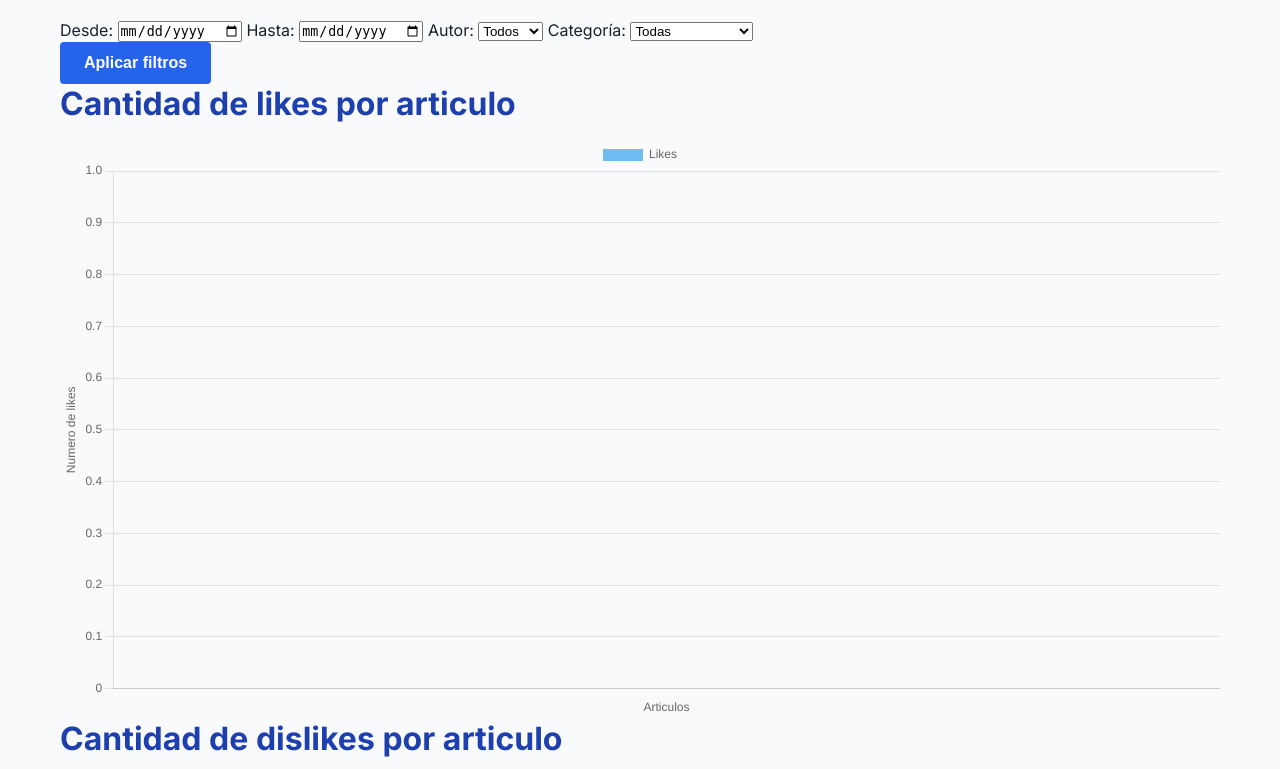
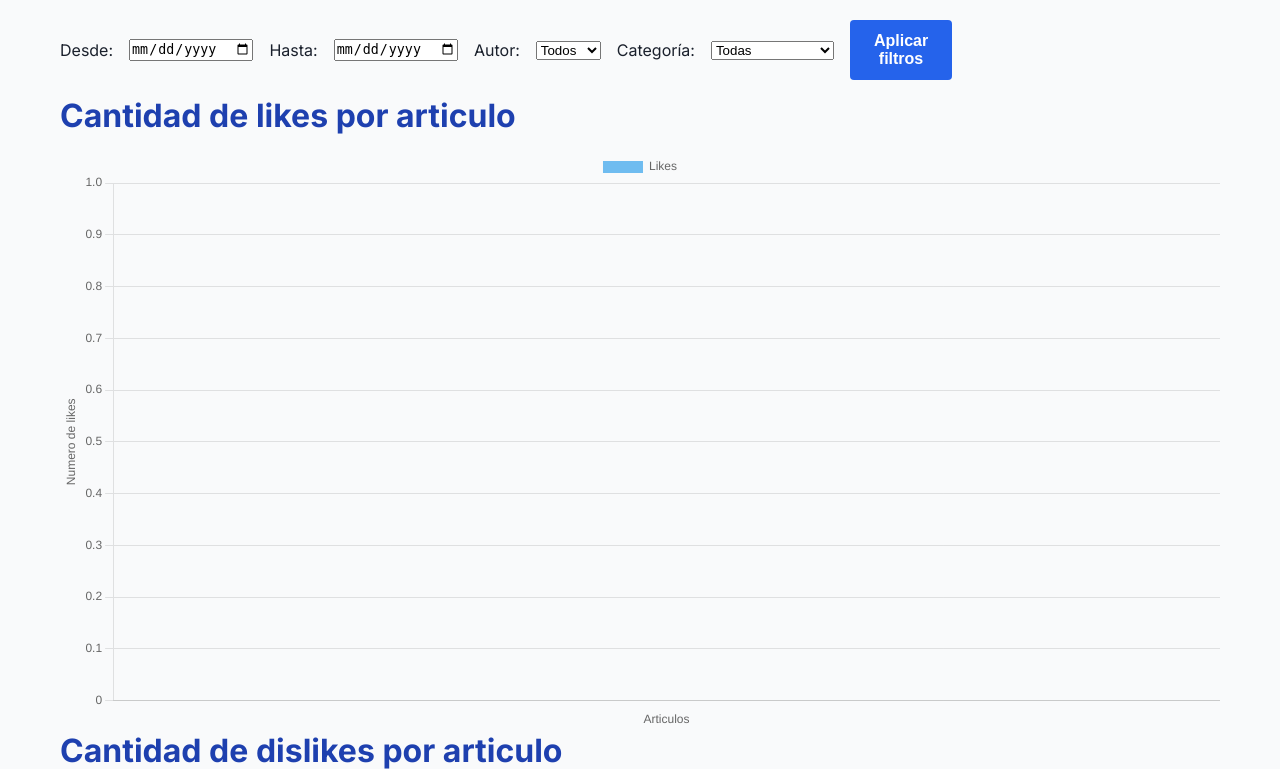
Before and after one commit to GiuProgramert/ls2-cms-py, a Django app: template templates/article/article_chart.html in a window 1280 px wide. Shown: the part 50-819 px from the top of the page. Run offline with Django 3.2, Linux system fonts and the light colour scheme; the template is opened without the code that fills it: most values are stand-ins (such as "Sample title", 1, 10 or a date in 2020); some libraries are stand-ins or nearby versions.

Commit message:
que se alinees mejor los botones de filtro

```diff
--- a/templates/article/article_chart.html
+++ b/templates/article/article_chart.html
@@ -31,6 +31,15 @@
 
         <button type="submit">Aplicar filtros</button>
     </form>
+
+    <style>
+  form {
+    display: flex;
+    gap: 1rem; /* Adjust spacing between filters as needed */
+    align-items: center;
+    margin-bottom: 1rem;
+  }
+    </style>
 
   <h2>Cantidad de likes por articulo</h2>
   <canvas id="likesChart"></canvas>
```
